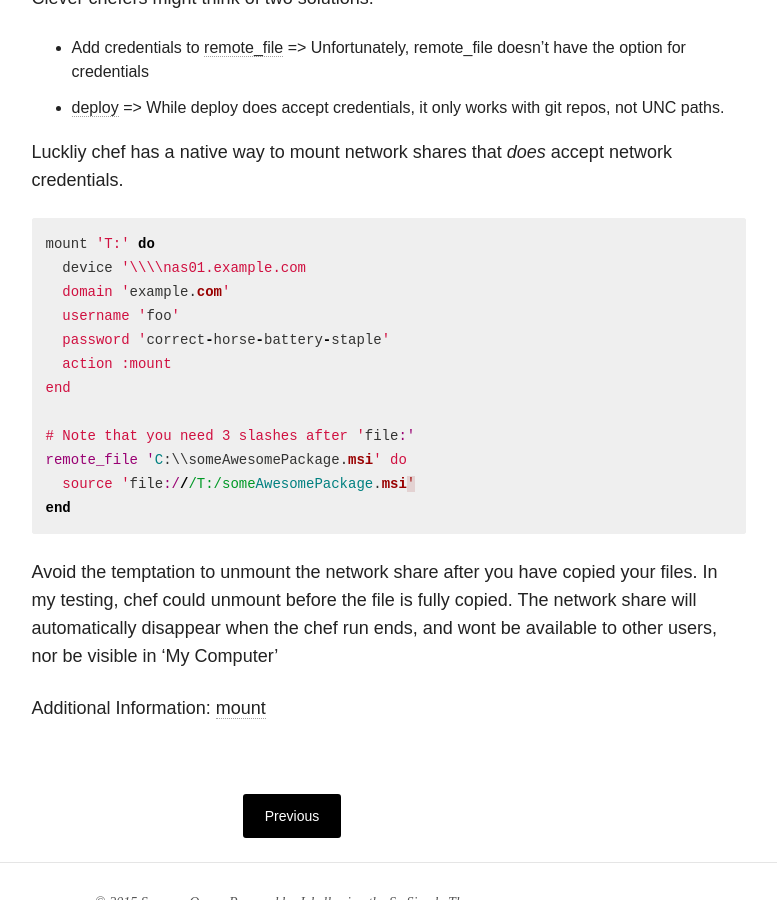
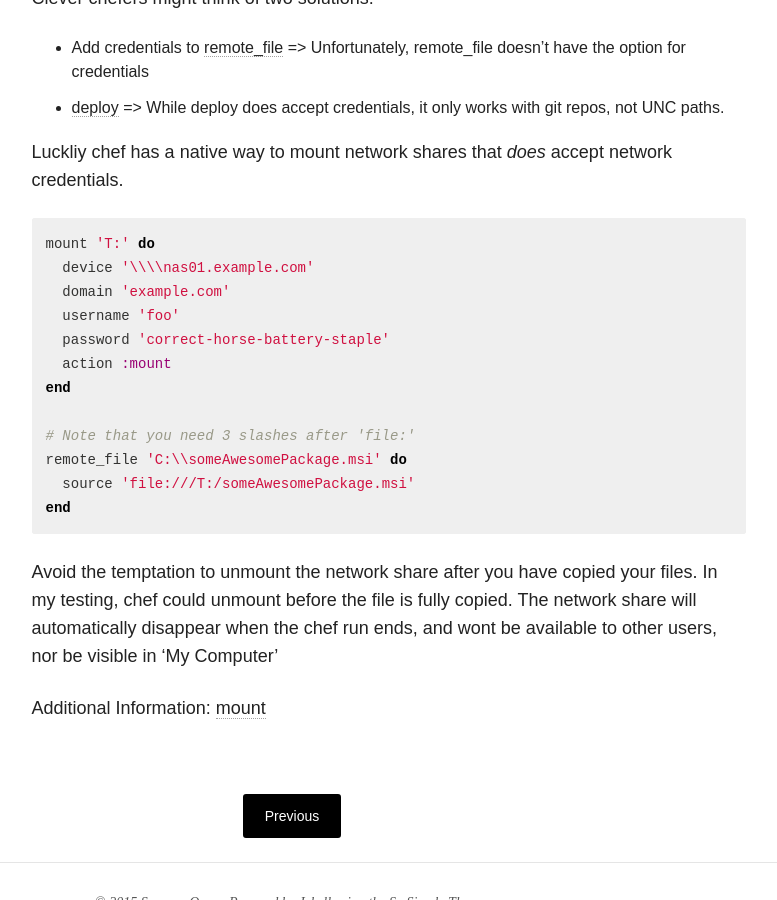
Before and after one commit to spuder/spuder.github.io, a Jekyll site: the page built from _posts/2015-09-09-chef-copy-from-network.markdown, in a window 1280 px wide and 900 px high, scrolled down 1627 px. Shown: the whole window, without its empty margins (348-1125 px from the left). Built offline with Jekyll 4.4.1, drawn with Linux system fonts in a browser that asks for light colours; nearby versions of some CDN libraries; Markdown is read by kramdown in place of the engine named in the settings.

````diff
--- a/_posts/2015-09-09-chef-copy-from-network.markdown
+++ b/_posts/2015-09-09-chef-copy-from-network.markdown
@@ -58,7 +58,7 @@
 
 ```ruby
 mount 'T:' do
-  device '\\\\nas01.example.com
+  device '\\\\nas01.example.com'
   domain 'example.com'
   username 'foo'
   password 'correct-horse-battery-staple'
````
